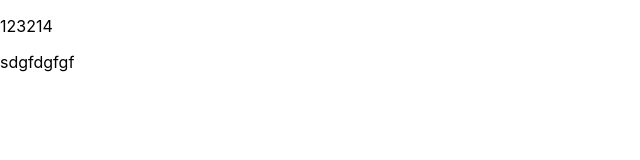
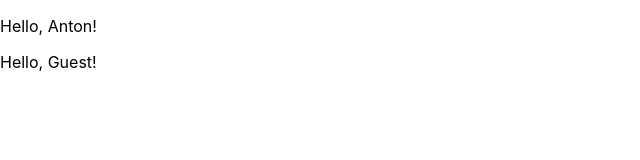
Before and after one commit to fc-fullstack-courses/react-lessons, a React (Create React App) app: page / in a window 1280 px wide. Shown: the top 160 px of the page, without its empty margins (0-640 px from the left). Built offline with nearby package versions, Linux system fonts and the light colour scheme.

Commit message:
Add some conditional render examples

```diff
--- a/src/App.js
+++ b/src/App.js
@@ -1,12 +1,13 @@
 import React from 'react';
 import './App.css';
+import Greeting from './components/Greeting';
 import Header from './components/Header';
 
 function App() {
   return (
     <>
-      <p>123214</p>
-      <p>sdgfdgfgf</p>
+      <Greeting name="Anton" />
+      <Greeting />
     </>
   );
 }
--- a/src/components/Greeting/index.jsx
+++ b/src/components/Greeting/index.jsx
@@ -1,22 +1,33 @@
 function Greeting(props) {
   const { name, id } = props;
-  // name = 'test';
-  return (
-    <p>
-      Hello, {name}-{id}
-    </p>
-  );
+  // v1
+  // if (name) {
+  //   return <p>Hello, {name}!</p>;
+  // }
+  // return <p>Hello, Guest!</p>;
+
+  // v2
+  // const text = name && (id || id === 0) ? name : 'Guest';
+  // return <p>Hello, {text}!</p>;
+
+  // v3
+  // return <p>Hello, {name || "Placeholder"}!</p>;
+
+  // v4
+  // if(name) {
+  //   return <GreetUser name={name} />
+  // }
+  // return <GreetGuest />
+  return name ? <GreetUser name={name} /> : <GreetGuest />;
 }
 
-// class Greeting2 extends React.Component {
-//   render() {
-//     const { name, id } = this.props;
-//     return (
-//       <p>
-//         Hello, {name}-{id}
-//       </p>
-//     );
-//   }
-// }
+function GreetGuest(props) {
+  return <p>Hello, Guest!</p>;
+}
+
+function GreetUser(props) {
+  const { name } = props;
+  return <p>Hello, {name}!</p>;
+}
 
 export default Greeting;
```
